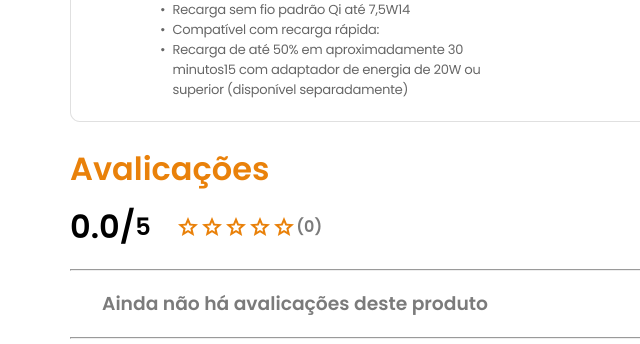
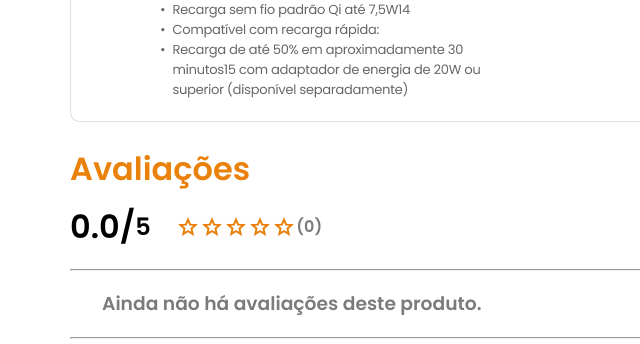
Before and after one commit to theisgui/N3-project, a plain HTML site: page produto.html in a window 1280 px wide. Shown: the part 3940-4284 px from the top of the page, 122-762 px from the left. Drawn offline with Linux system fonts and the light colour scheme.

Commit message:
ajustes finais

```diff
--- a/produto.html
+++ b/produto.html
@@ -135,7 +135,7 @@
                         <h1 style=" margin: 0;">Informações Técnicas</h1>
                     </div>
                     <img src="./imgs/Group 77.png" alt="">
-                    <h1 style="margin: 0; padding-top: 1rem;">Avalicações</h1>
+                    <h1 style="margin: 0; padding-top: 1rem;">Avaliações</h1>
                     <div style="display: flex; align-items: center;color: black; gap: 2vw;">
                         <!-- texto -->
                         <div style="display: flex; align-items: center;">
@@ -174,7 +174,7 @@
                     </div>
                     <hr>
                     <div style="padding: 0 2rem;">
-                        <h3 style="color: rgb(123, 123, 123);">Ainda não há avalicações deste produto</h3>
+                        <h3 style="color: rgb(123, 123, 123);">Ainda não há avaliações deste produto.</h3>
                     </div>
                     <hr>
                     <h1 style="margin: 0; padding-top: 1rem; color: black;">Você pode gostar</h1>
```
